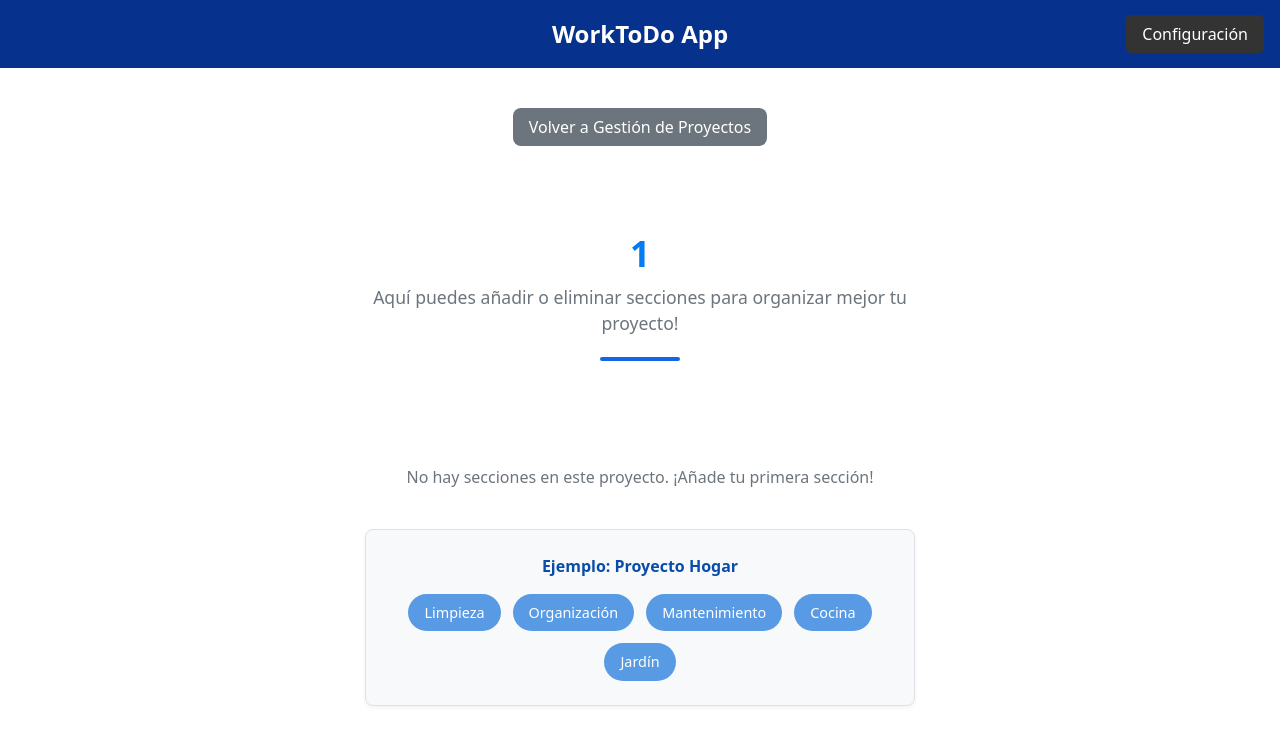
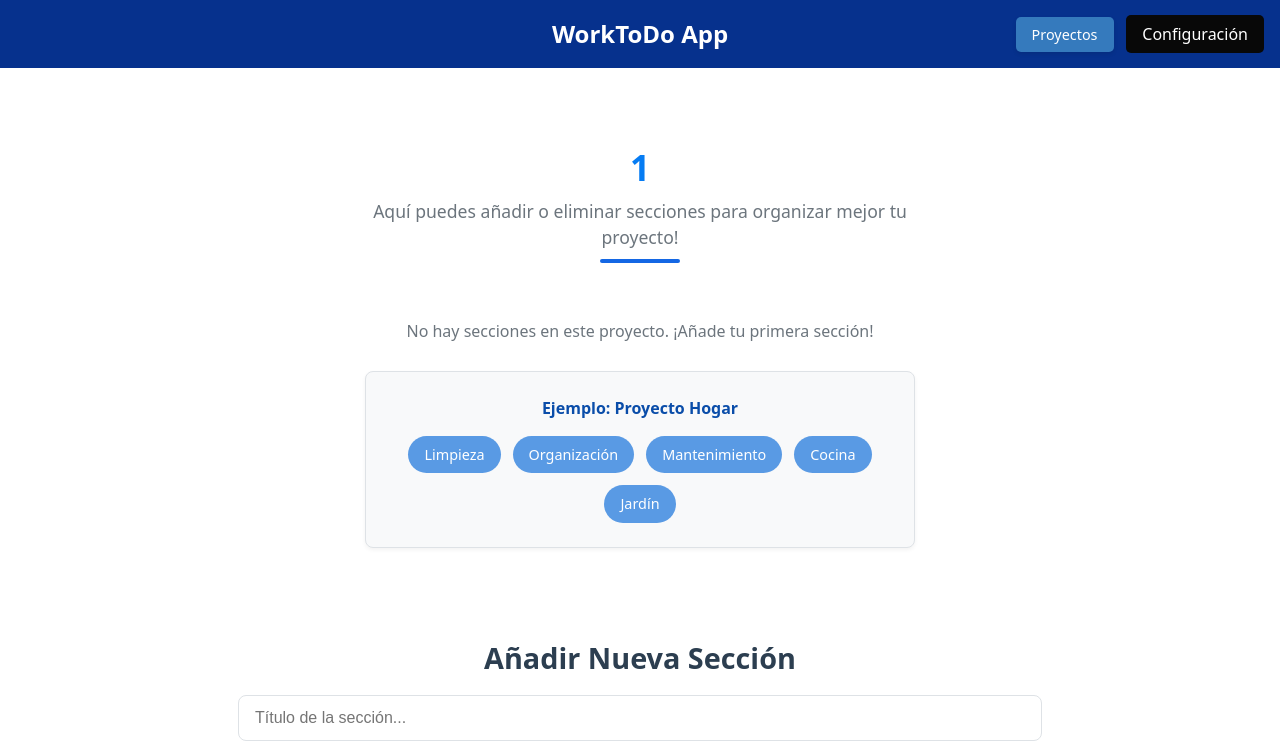
Before and after one commit to avaazquezz/ToDoList_WebApp, a React (Vite) app in the folder to-do-app/: page /project/1/sections in a window 1280 px wide. Shown: the top 755 px of the page. Built offline with nearby package versions, Linux system fonts and the light colour scheme.

Commit message:
base inicial section page

```diff
--- a/to-do-app/src/components/NavBar.tsx
+++ b/to-do-app/src/components/NavBar.tsx
@@ -1,11 +1,23 @@
-import { Link } from 'react-router-dom';
+import { Link,  useNavigate } from 'react-router-dom';
 import '../styles/Navbar.css';
 
+
 const Navbar = () => {
+  const navigate = useNavigate();
+
   return (
     <nav>
+
+
       <div className="nav-brand">WorkToDo App</div>
+
       <div className="nav-menu">
+          <button
+            className="back-to-home-button"
+            onClick={() => navigate('/home')}
+          >
+            Proyectos
+          </button>
         <button className="settings-button">
           Configuración
           <div className="dropdown-menu">
--- a/to-do-app/src/pages/ProjectSectionPage.tsx
+++ b/to-do-app/src/pages/ProjectSectionPage.tsx
@@ -44,9 +44,6 @@ const ProjectSectionsPage = () => {
       <NavBar />
 
       <div className="project-sections-container">
-        <button className="back-button" onClick={() => window.history.back()}>
-          Volver a Gestión de Proyectos
-        </button>
 
         <div className="project-header">
           <h1>{decodedProjectName}</h1>
--- a/to-do-app/src/styles/Navbar.css
+++ b/to-do-app/src/styles/Navbar.css
@@ -17,13 +17,40 @@ nav {
   text-align: center;
 }
 
+.back-to-home-button {
+  background-color: #357abd;
+  color: white;
+  border: none;
+  border-radius: 5px;
+  padding: 0.5rem 1rem;
+  margin-right: 0.8rem;
+  font-size: 0.9rem;
+  cursor: pointer;
+  transition: all 0.2s ease;
+  box-shadow: 0 2px 4px rgba(0, 0, 0, 0.1);
+}
+
+.back-to-home-button:hover {
+  background-color: #6baae9;
+  transform: translateY(-1px);
+  box-shadow: 0 3px 6px rgba(0, 0, 0, 0.15);
+}
+
+.back-to-home-button:active {
+  background-color: #2a6194;
+  transform: translateY(1px);
+  box-shadow: 0 1px 2px rgba(0, 0, 0, 0.1);
+}
+
+/* Ajustar la ubicación del botón dentro del menú */
 .nav-menu {
   position: absolute;
-  right: 1rem; /* Coloca el botón de configuración a la derecha */
+  right: 1rem;
+  display: flex;
+  align-items: center;
 }
-
 .settings-button {
-  background-color: #333;
+  background-color: #080808;
   color: white;
   border: none;
   padding: 0.5rem 1rem;
@@ -34,7 +61,7 @@ nav {
 }
 
 .settings-button:hover {
-  background-color: #444;
+  background-color: #666363;
 }
 
 .dropdown-menu {
@@ -42,7 +69,7 @@ nav {
   position: absolute;
   top: 100%;
   right: 0;
-  background-color: #222;
+  background-color: #020202;
   border-radius: 5px;
   box-shadow: 0 4px 6px rgba(0, 0, 0, 0.1);
   padding: 0.5rem 0;
@@ -61,5 +88,5 @@ nav {
 }
 
 .dropdown-menu a:hover {
-  background-color: #333;
+  background-color: #696464;
 }
--- a/to-do-app/src/styles/ProjectSectionPage.css
+++ b/to-do-app/src/styles/ProjectSectionPage.css
@@ -21,7 +21,7 @@
   --transition-speed: 0.3s;
 }
 
-/* Contenedor principal */
+/* Contenedor principal - reducir el margen superior */
 .project-sections-container {
   width: 100%;
   max-width: 900px;
@@ -29,7 +29,7 @@
   padding-left: 1.5rem;
   padding-right: 1.5rem;
   overflow: hidden;
-  margin: 2.5rem auto;
+  margin: 1rem auto;
   animation: fadeIn 0.5s ease;
 }
 
@@ -40,10 +40,10 @@
 
 /* Encabezado del proyecto */
 .project-header {
-  margin-bottom: 2.5rem;
+  margin-bottom: 1rem;
   text-align: center;
   position: relative;
-  padding-bottom: 1.5rem;
+  padding-bottom: 0.75rem;
 }
 
 .project-header h1 {
@@ -71,29 +71,6 @@
   border-radius: 2px;
 }
 
-/* Botón de volver */
-.back-button {
-  display: inline-flex;
-  align-items: center;
-  padding: 0.5rem 1rem;
-  background-color: #6c757d;
-  color: white;
-  border: none;
-  border-radius: var(--border-radius);
-  font-weight: 500;
-  margin-bottom: 1.5rem;
-  cursor: pointer;
-  transition: all 0.2s ease;
-}
-
-.back-button:hover {
-  background-color: #5a6268;
-  transform: translateY(-2px);
-}
-
-.back-button svg {
-  margin-right: 0.5rem;
-}
 
 /* Formulario de entrada para nuevas secciones */
 .section-input-container {
@@ -159,13 +136,13 @@
   box-shadow: var(--shadow-md);
 }
 
-/* Lista de secciones */
+/* Lista de secciones - reducir el margen superior */
 .sections-list {
   border-radius: var(--border-radius);
-  box-shadow: none; /* Quitar sombra del contenedor principal */
-  overflow: visible; /* Permitir que el contenido sea visible fuera del contenedor */
-  margin-top: 3rem;
-  padding: 0; /* Quitar padding vertical */
+  box-shadow: none;
+  overflow: visible;
+  margin-top: 1.5rem; /* Reducido de 3rem a 1.5rem */
+  padding: 0;
 }
 
 .sections-list ul {
@@ -174,19 +151,19 @@
   margin: 0;
   display: flex;
   flex-direction: column;
-  gap: 2rem; /* Espacio entre secciones */
-  background-color: var(--background-light); /* Fondo del contenedor de secciones */
+  gap: 1.5rem; /* Reducido de 2rem a 1.5rem */
+  background-color: var(--background-light);
 }
 
 /* Cada elemento de sección */
 .section-item {
   display: flex;
   transition: all 0.3s ease;
-  margin-bottom: 0; /* Quitar margen inferior */
-  border-bottom: none; /* Quitar borde inferior */
+  margin-bottom: 0;
+  border-bottom: none;
   border-radius: var(--border-radius);
-  box-shadow: var(--shadow-md); /* Añadir sombra a cada elemento */
-  overflow: hidden; /* Contener el overflow dentro de los bordes redondeados */
+  box-shadow: var(--shadow-md);
+  overflow: hidden;
 }
 
 .section-item:last-child {
@@ -196,7 +173,7 @@
 .section-content {
   flex: 1;
   padding: 1.25rem;
-  background-color: transparent; /* Dejar transparente para usar el fondo del section-item */
+  background-color: transparent;
   transition: background-color 0.3s ease;
 }
 
@@ -250,18 +227,18 @@
   align-items: center;
   justify-content: center;
   border-left: 1px solid var(--border-color);
-  margin-bottom: 0; /* Quitar el margen inferior del botón */
+  margin-bottom: 0;
 }
 
-/* Mensaje para cuando no hay secciones */
+/* Mensaje para cuando no hay secciones - reducir el padding */
 .empty-sections {
   text-align: center;
-  padding: 3.5rem 1.5rem;
+  padding: 2rem 1.5rem; /* Reducido de 3.5rem a 2rem */
   color: var(--text-muted);
   display: flex;
   flex-direction: column;
   align-items: center;
-  gap: 1.5rem;
+  gap: 1rem; /* Reducido de 1.5rem a 1rem */
 }
 
 .empty-sections p {
@@ -270,8 +247,9 @@
   margin: 0.5rem 0;
 }
 
+/* Ajustar ejemplos para compensar el espacio */
 .examples-container {
-  margin-top: 1rem;
+  margin-top: 0.75rem; /* Reducido de 1rem a 0.75rem */
   background-color: var(--background-light);
   border-radius: var(--border-radius);
   padding: 1.5rem;
```
